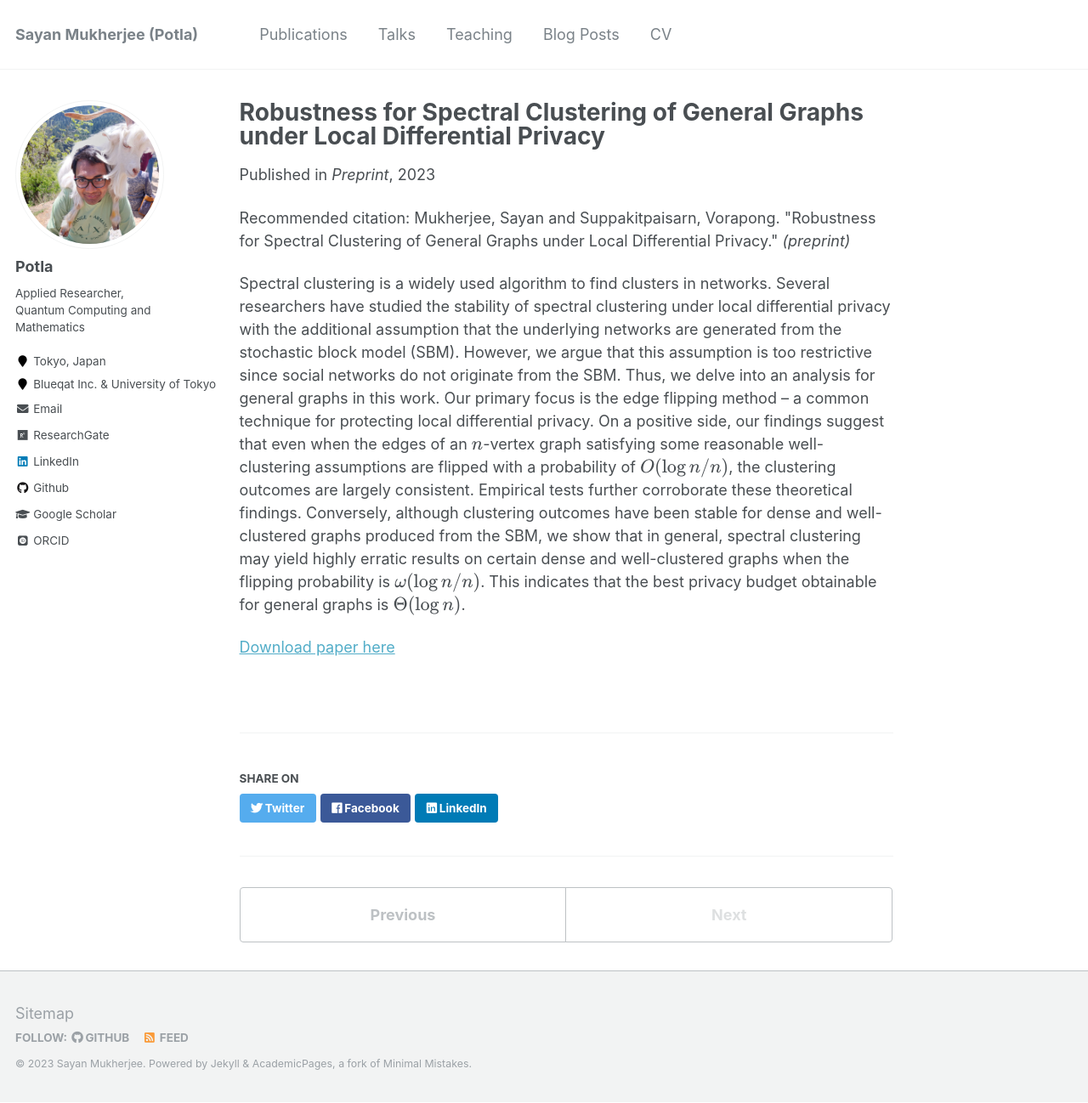
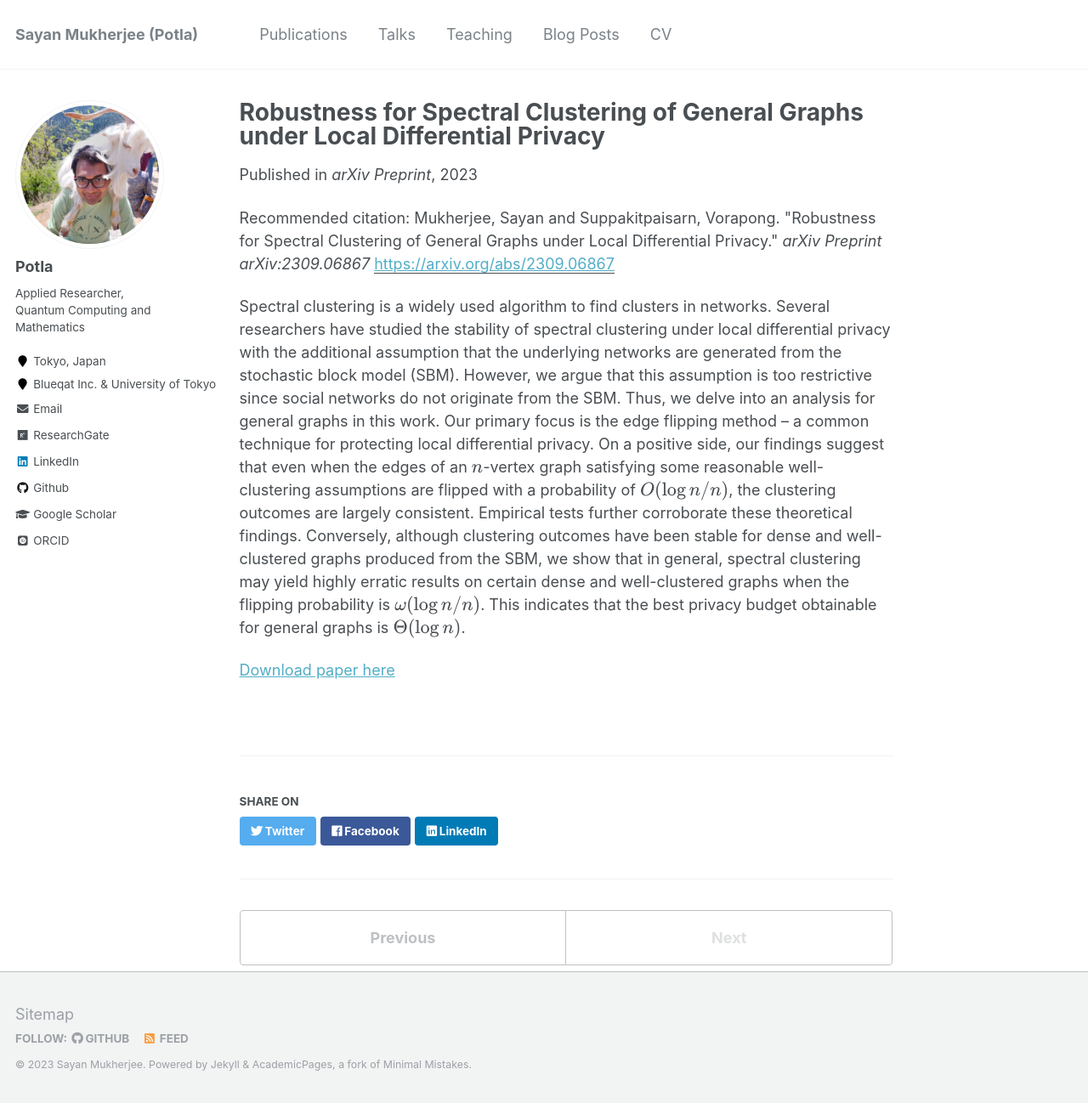
Before and after one commit to Potla1995/potla1995.github.io, a Jekyll site: the page built from _publications/2023-09-13-privacyClustering.md, in a window 1280 px wide and 1298 px high. Shown: the whole window at 85% size. Built offline with Jekyll 4.4.1, drawn with Linux system fonts in a browser that asks for light colours; some web fonts are replaced; formulas are drawn with MathJax 3.

Commit message:
update arxiv for privacyClustering

```diff
--- a/_publications/2023-09-13-privacyClustering.md
+++ b/_publications/2023-09-13-privacyClustering.md
@@ -4,9 +4,9 @@ collection: publications
 permalink: /publication/privacyClustering
 excerpt: 'Spectral clustering is robust for social networks in general with privacy budget $\epsilon=O(\log n)$, and this result is tight.'
 date: 2023-09-13
-venue: 'Preprint'
-paperurl: ''
-citation: 'Mukherjee, Sayan and Suppakitpaisarn, Vorapong. "Robustness for Spectral Clustering of General Graphs under Local Differential Privacy." <i>(preprint)</i>'
+venue: 'arXiv Preprint'
+paperurl: 'https://arxiv.org/abs/2309.06867'
+citation: 'Mukherjee, Sayan and Suppakitpaisarn, Vorapong. "Robustness for Spectral Clustering of General Graphs under Local Differential Privacy." <i>arXiv Preprint arXiv:2309.06867</i>'
 ---
 Spectral clustering is a widely used algorithm to find clusters in networks.
 Several researchers have studied the stability of spectral clustering under local differential privacy with the additional assumption that the underlying networks are generated from the stochastic block model (SBM).
```
